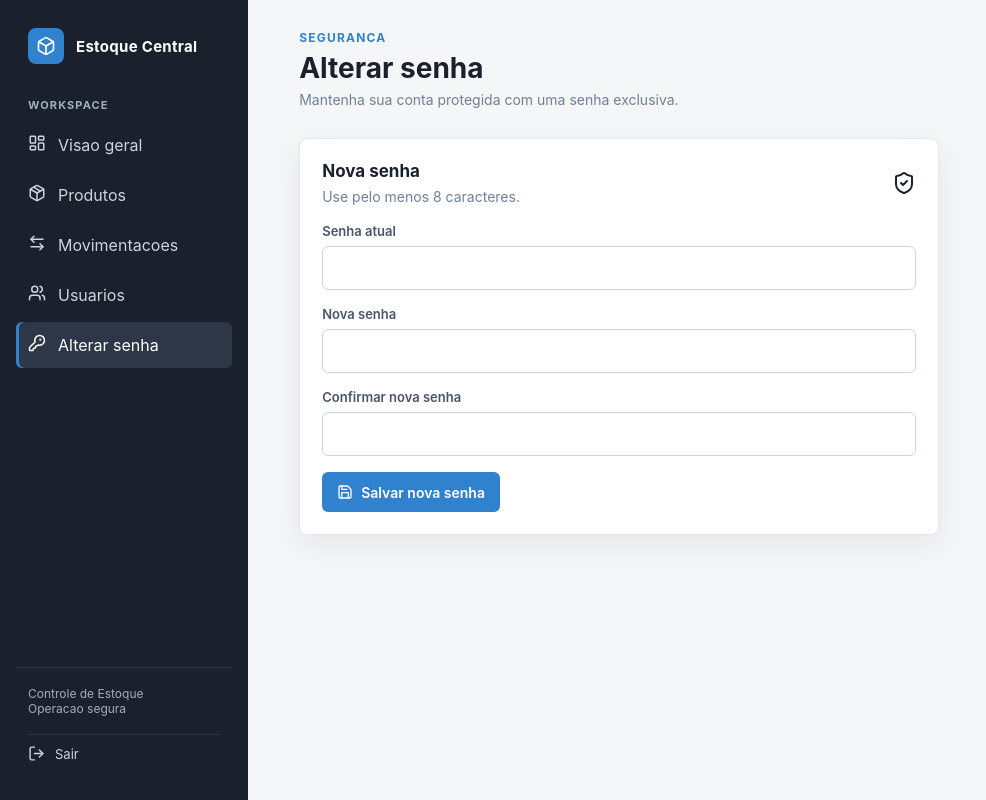
After one commit to 1lucascb/controle-estoque, a FastAPI app: template src/front/templates/change-password.html in a window 1280 px wide. The commit adds this page. Shown: the whole page, without its empty margins (0-986 px from the left). Run offline with FastAPI, Linux system fonts and the light colour scheme; the template is opened without the code that fills it, so the values that code supplies are empty.

Commit message:
adding change password on the menu

```diff
--- a/src/api/infrastructure/models.py
+++ b/src/api/infrastructure/models.py
@@ -10,7 +10,7 @@ class User(Base):
     __tablename__ = "users"
 
     id: Mapped[int] = mapped_column(Integer, primary_key=True, autoincrement=True)
-    username: Mapped[str] = mapped_column(String(50), unique=True, nullable=False, index=True)
+    username: Mapped[str] = mapped_column(String(50), unique=False, nullable=False, index=True)
     password_hash: Mapped[str] = mapped_column(String(255), nullable=False)
     full_name: Mapped[Optional[str]] = mapped_column(String(100), nullable=True)
     is_active: Mapped[bool] = mapped_column(Boolean, default=True, nullable=False)
--- a/src/front/static/js/app.js
+++ b/src/front/static/js/app.js
@@ -57,9 +57,29 @@ async function initProducts() {
 function renderUserRows(users = state.users) { const body = $('#user-table-body'); body.innerHTML = users.length ? users.map(user => `<tr><td><strong>${escapeHtml(user.full_name || user.username)}</strong><br><small>@${escapeHtml(user.username)}</small></td><td><span class="badge ${user.role === 'admin' ? 'badge-warning' : 'badge-neutral'}">${escapeHtml(user.role)}</span></td><td>${user.is_active ? '<span class="badge badge-success">Ativo</span>' : '<span class="badge badge-danger">Inativo</span>'}</td><td>${user.id}</td><td><button class="icon-btn" title="Excluir usuario" data-delete-user="${user.id}">${icon('trash-2')}</button></td></tr>`).join('') : '<tr><td colspan="5"><div class="empty-state">Nenhum usuario encontrado.</div></td></tr>'; refreshIcons(); }
 async function initUsers() { setLoading($('#user-table-body')); try { await loadUsers(); renderUserRows(); } catch (error) { $('#user-table-body').innerHTML = `<tr><td colspan="5"><div class="empty-state">${escapeHtml(error.message)}</div></td></tr>`; } bindModal('user-modal'); $('#new-user').addEventListener('click', () => { $('#user-form').reset(); openModal('user-modal', 'Novo usuario'); }); $('#user-form').addEventListener('submit', async event => { event.preventDefault(); const form = event.currentTarget; try { await request('/api/v1/users', { method: 'POST', body: JSON.stringify({ username: form.elements.username.value, full_name: form.elements.full_name.value || null }) }); closeModal('user-modal'); await loadUsers(); renderUserRows(); showToast('Usuario criado.'); } catch (error) { showToast(error.message, 'error'); } }); $('#user-table-body').addEventListener('click', async event => { const remove = event.target.closest('[data-delete-user]'); if (remove && confirm('Excluir este usuario?')) { try { await request(`/api/v1/users/${remove.dataset.deleteUser}`, { method: 'DELETE' }); await loadUsers(); renderUserRows(); showToast('Usuario excluido.'); } catch (error) { showToast(error.message, 'error'); } } }); }
 
+async function initChangePassword() {
+    const form = $('#change-password-form');
+    form.addEventListener('submit', async event => {
+        event.preventDefault();
+        const button = form.querySelector('button[type="submit"]');
+        const formData = new FormData(form);
+        const payload = Object.fromEntries(formData.entries());
+        button.disabled = true;
+        try {
+            await request('/api/v1/auth/change-password', { method: 'POST', body: JSON.stringify(payload) });
+            form.reset();
+            showToast('Senha alterada com sucesso.');
+        } catch (error) {
+            showToast(error.message, 'error');
+        } finally {
+            button.disabled = false;
+        }
+    });
+}
+
 async function initLogs() { setLoading($('#log-table-body')); try { await loadLogs(); renderLogs(); } catch (error) { $('#log-table-body').innerHTML = `<tr><td colspan="6"><div class="empty-state">${escapeHtml(error.message)}</div></td></tr>`; } $('#log-search').addEventListener('input', renderLogs); }
 function renderLogs() { const term = $('#log-search').value.toLowerCase(); const logs = state.logs.filter(log => `${log.product_name} ${log.user_name} ${log.reason || ''}`.toLowerCase().includes(term)); $('#log-table-body').innerHTML = logs.length ? logs.map(log => `<tr><td>${date(log.created_at)}</td><td><strong>${escapeHtml(log.product_name)}</strong></td><td>${escapeHtml(log.user_name)}</td><td><span class="badge ${log.difference >= 0 ? 'badge-success' : 'badge-danger'}">${log.difference >= 0 ? '+' : ''}${log.difference}</span></td><td>${log.previous_amount} -> ${log.new_amount}</td><td>${escapeHtml(log.reason || 'Sem motivo')}</td></tr>`).join('') : '<tr><td colspan="6"><div class="empty-state">Nenhuma movimentacao encontrada.</div></td></tr>'; refreshIcons(); }
 
 async function initDashboard() { try { await Promise.all([loadProducts(), loadUsers(), loadLogs()]); $('#stat-products').textContent = state.products.length; $('#stat-low').textContent = state.products.filter(item => item.is_low_stock).length; $('#stat-users').textContent = state.users.length; $('#stat-movements').textContent = state.logs.length; $('#low-stock-list').innerHTML = state.products.filter(item => item.is_low_stock).slice(0, 5).map(item => `<div class="list-row"><span><strong>${escapeHtml(item.name)}</strong><small>${item.current_amount} unidades disponiveis</small></span>${productStatus(item)}</div>`).join('') || '<div class="empty-state">Tudo em ordem por aqui.</div>'; $('#recent-list').innerHTML = state.logs.slice(0, 5).map(log => `<div class="list-row"><span><strong>${escapeHtml(log.product_name)}</strong><small>${escapeHtml(log.user_name)} - ${date(log.created_at)}</small></span><b class="${log.difference >= 0 ? 'positive' : 'negative'}">${log.difference >= 0 ? '+' : ''}${log.difference}</b></div>`).join('') || '<div class="empty-state">Nenhuma movimentacao recente.</div>'; refreshIcons(); } catch (error) { showToast(error.message, 'error'); } }
 
-document.addEventListener('DOMContentLoaded', () => { $$('.nav-link').forEach(link => link.classList.toggle('active', link.dataset.page === page)); bindLogout(); $$('.modal-backdrop').forEach(modal => modal.addEventListener('keydown', event => { if (event.key === 'Escape') modal.classList.remove('open'); })); if (page === 'dashboard') initDashboard(); if (page === 'products') initProducts(); if (page === 'logs') initLogs(); if (page === 'users') initUsers(); refreshIcons(); });
+document.addEventListener('DOMContentLoaded', () => { $$('.nav-link').forEach(link => link.classList.toggle('active', link.dataset.page === page)); bindLogout(); $$('.modal-backdrop').forEach(modal => modal.addEventListener('keydown', event => { if (event.key === 'Escape') modal.classList.remove('open'); })); if (page === 'dashboard') initDashboard(); if (page === 'products') initProducts(); if (page === 'logs') initLogs(); if (page === 'users') initUsers(); if (page === 'change-password') initChangePassword(); refreshIcons(); });
--- /dev/null
+++ b/src/front/templates/change-password.html
@@ -0,0 +1,74 @@
+<!doctype html>
+<html lang="pt-BR">
+
+<head>
+    <meta charset="utf-8">
+    <meta name="viewport" content="width=device-width, initial-scale=1">
+    <title>Alterar senha | Controle de Estoque</title>
+    <link rel="stylesheet" href="/static/css/style.css">
+    <script src="https://unpkg.com/lucide@latest"></script>
+</head>
+
+<body data-page="change-password">
+    <div class="app-shell">
+        <aside class="sidebar">
+            <a class="brand" href="/">
+                <span class="brand-mark"><i data-lucide="box"></i></span>
+                <strong>Estoque Central</strong>
+            </a>
+            <div class="nav-label">Workspace</div>
+            <nav>
+                <ul class="nav-list">
+                    <li><a class="nav-link" data-page="dashboard" href="/"><span class="nav-icon"><i data-lucide="layout-dashboard"></i></span><span>Visao geral</span></a></li>
+                    <li><a class="nav-link" data-page="products" href="/products.html"><span class="nav-icon"><i data-lucide="package"></i></span><span>Produtos</span></a></li>
+                    <li><a class="nav-link" data-page="logs" href="/stock-logs.html"><span class="nav-icon"><i data-lucide="arrow-left-right"></i></span><span>Movimentacoes</span></a></li>
+                    <li><a class="nav-link" data-page="users" href="/users.html"><span class="nav-icon"><i data-lucide="users"></i></span><span>Usuarios</span></a></li>
+                    <li><a class="nav-link" data-page="change-password" href="/change-password.html"><span class="nav-icon"><i data-lucide="key-round"></i></span><span>Alterar senha</span></a></li>
+                </ul>
+            </nav>
+            <div class="sidebar-footer">Controle de Estoque<br>Operacao segura</div>
+        </aside>
+        <main class="main-content">
+            <header class="topbar">
+                <div>
+                    <div class="eyebrow">Seguranca</div>
+                    <h1>Alterar senha</h1>
+                    <p class="subtitle">Mantenha sua conta protegida com uma senha exclusiva.</p>
+                </div>
+            </header>
+            <section class="panel" style="max-width: 640px;">
+                <div class="panel-header">
+                    <div>
+                        <h2>Nova senha</h2>
+                        <p class="subtitle">Use pelo menos 8 caracteres.</p>
+                    </div>
+                    <i data-lucide="shield-check" aria-hidden="true"></i>
+                </div>
+                <form id="change-password-form">
+                    <div class="form-group">
+                        <label for="current-password">Senha atual</label>
+                        <input id="current-password" name="current_password" type="password" required minlength="1"
+                            autocomplete="current-password">
+                    </div>
+                    <div class="form-group">
+                        <label for="new-password">Nova senha</label>
+                        <input id="new-password" name="new_password" type="password" required minlength="8"
+                            autocomplete="new-password">
+                    </div>
+                    <div class="form-group">
+                        <label for="confirm-password">Confirmar nova senha</label>
+                        <input id="confirm-password" name="confirm_password" type="password" required minlength="8"
+                            autocomplete="new-password">
+                    </div>
+                    <button class="btn btn-primary" type="submit">
+                        <i data-lucide="save"></i> Salvar nova senha
+                    </button>
+                </form>
+            </section>
+        </main>
+    </div>
+    <div id="toast" class="toast"></div>
+    <script type="module" src="/static/js/app.js"></script>
+</body>
+
+</html>
--- a/src/front/templates/index.html
+++ b/src/front/templates/index.html
@@ -41,6 +41,12 @@
                         <a class="nav-link" data-page="users" href="/users.html">
                             <span class="nav-icon"><i data-lucide="users"></i></span>
                             <span>Usuarios</span>
+                        </a>
+                    </li>
+                    <li>
+                        <a class="nav-link" data-page="change-password" href="/change-password.html">
+                            <span class="nav-icon"><i data-lucide="key-round"></i></span>
+                            <span>Alterar senha</span>
                         </a>
                     </li>
                 </ul>
--- a/src/front/templates/products.html
+++ b/src/front/templates/products.html
@@ -41,6 +41,12 @@
                         <a class="nav-link" data-page="users" href="/users.html">
                             <span class="nav-icon"><i data-lucide="users"></i></span>
                             <span>Usuarios</span>
+                        </a>
+                    </li>
+                    <li>
+                        <a class="nav-link" data-page="change-password" href="/change-password.html">
+                            <span class="nav-icon"><i data-lucide="key-round"></i></span>
+                            <span>Alterar senha</span>
                         </a>
                     </li>
                 </ul>
--- a/src/front/templates/stock-logs.html
+++ b/src/front/templates/stock-logs.html
@@ -41,6 +41,12 @@
                         <a class="nav-link" data-page="users" href="/users.html">
                             <span class="nav-icon"><i data-lucide="users"></i></span>
                             <span>Usuarios</span>
+                        </a>
+                    </li>
+                    <li>
+                        <a class="nav-link" data-page="change-password" href="/change-password.html">
+                            <span class="nav-icon"><i data-lucide="key-round"></i></span>
+                            <span>Alterar senha</span>
                         </a>
                     </li>
                 </ul>
--- a/src/front/templates/users.html
+++ b/src/front/templates/users.html
@@ -41,6 +41,12 @@
                         <a class="nav-link" data-page="users" href="/users.html">
                             <span class="nav-icon"><i data-lucide="users"></i></span>
                             <span>Usuarios</span>
+                        </a>
+                    </li>
+                    <li>
+                        <a class="nav-link" data-page="change-password" href="/change-password.html">
+                            <span class="nav-icon"><i data-lucide="key-round"></i></span>
+                            <span>Alterar senha</span>
                         </a>
                     </li>
                 </ul>
```
Also changed, not shown: src/api/routers/auth.py (+17 -1 lines), src/api/schemas/schemas.py (+15 -1 lines), src/api/services/user_service.py (+13 -1 lines), tests/test_main.py (+51 -0 lines).
